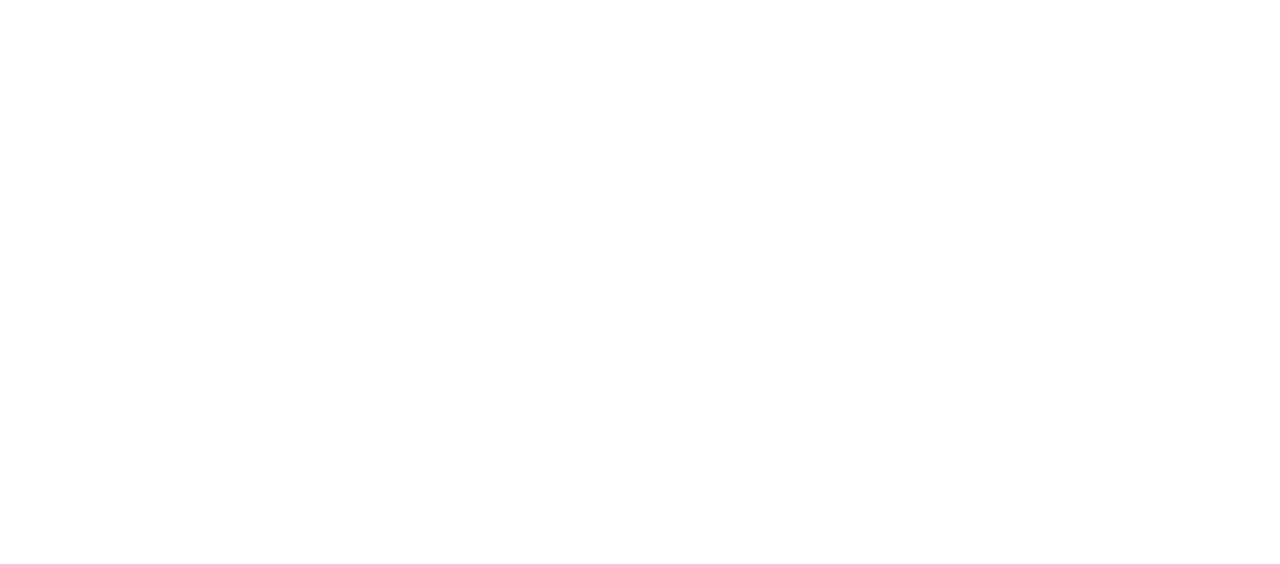
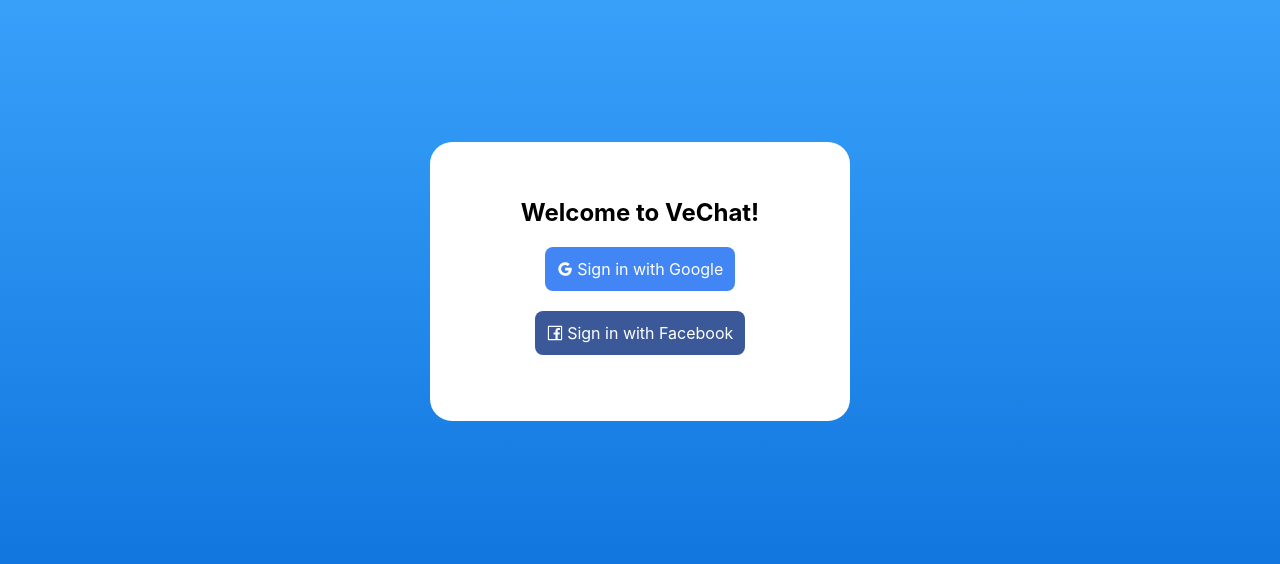
Before and after one commit to Pritam-deb/VeChat, a React (Create React App) app: page / in a window 1280 px wide. Shown: the part 114-678 px from the top of the page. Built offline with nearby package versions, Linux system fonts and the light colour scheme.

Commit message:
feat: created Login page

```diff
--- a/src/components/App.js
+++ b/src/components/App.js
@@ -5,7 +5,7 @@
 // import { AuthProvider } from "../contexts/AuthContext"
 
 // import Chats from "./Chats"
-// import Login from "./Login"
+import Login from "./Login"
 
 function App() {
   return (
@@ -13,8 +13,8 @@
       <Router>
         {/* <AuthProvider> */}
           <Switch>
-            {/* <Route path="/chats" component={Chats} />
-            <Route path="/" component={Login} /> */}
+            {/* <Route path="/chats" component={Chats} /> */}
+            <Route path="/" component={Login} />
           </Switch>
         {/* </AuthProvider> */}
       </Router>
--- /dev/null
+++ b/src/components/Login.jsx
@@ -0,0 +1,21 @@
+import React from 'react';
+import { GoogleOutlined, FacebookOutlined } from '@ant-design/icons';
+
+const Login = () => {
+    return(
+        <div id="login-page">
+            <div id="login-card">
+                <h2>Welcome to VeChat!</h2>
+                <div className="login-button google">
+                    <GoogleOutlined/> Sign in with Google
+                </div>
+                <br/><br/>
+                <div className="login-button facebook">
+                    <FacebookOutlined/> Sign in with Facebook
+                </div>
+            </div>
+        </div>
+    )
+}
+
+export default Login;
```
